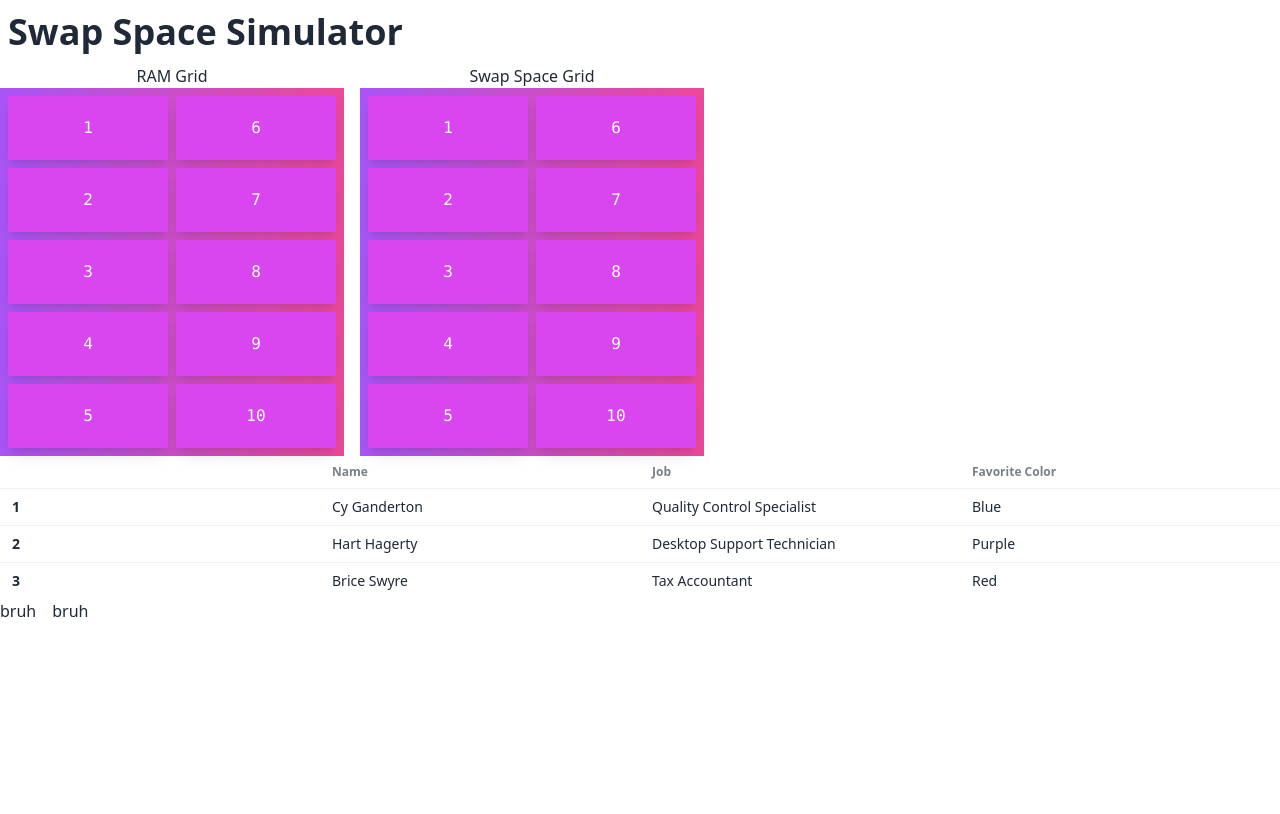
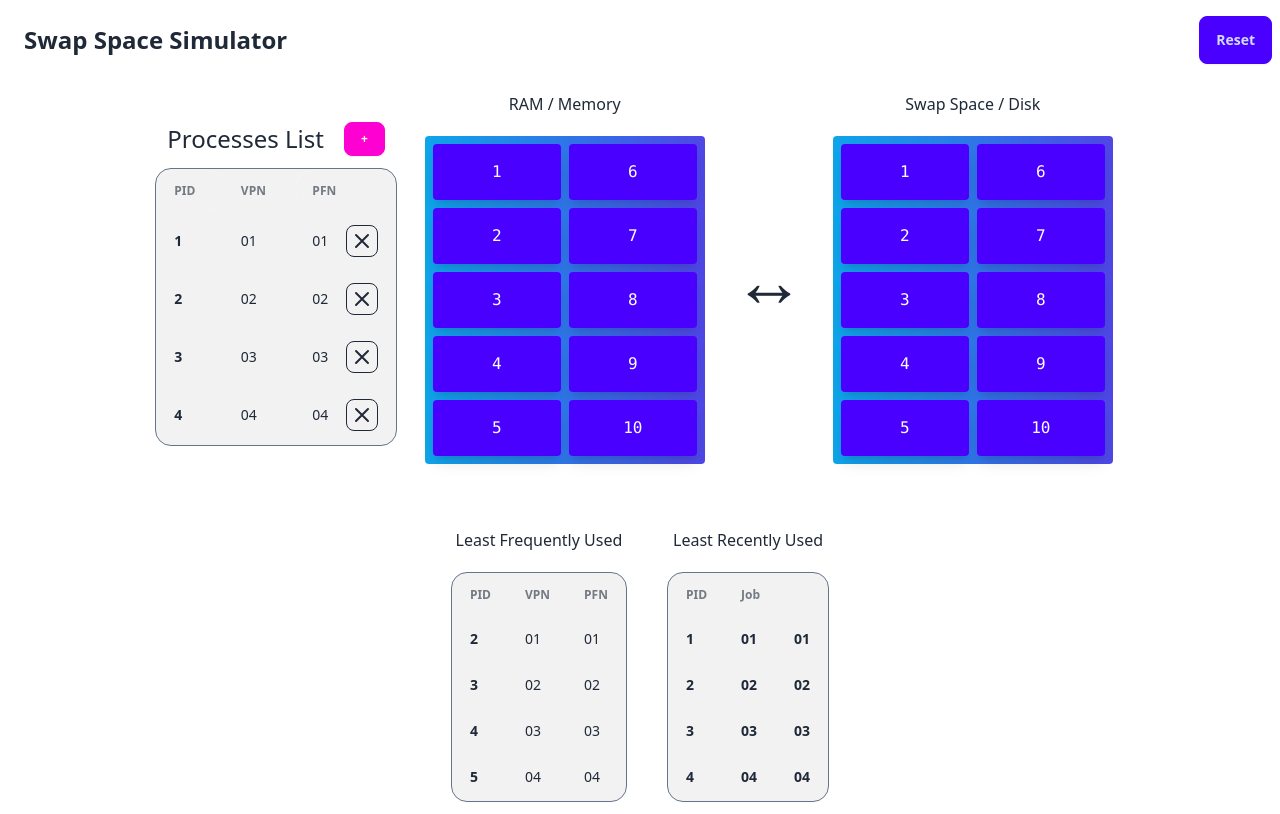
Before and after one commit to AsianTroglodyte/OS-Project, a SvelteKit app: page / in a window 1280 px wide. Built offline with nearby package versions, Linux system fonts and the light colour scheme.

Commit message:
made a lot of style changes + added functionality to add processes to process list

```diff
--- a/src/app.html
+++ b/src/app.html
@@ -9,8 +9,11 @@
 		<script src="https://cdn.tailwindcss.com"></script>
 	</head>
 	<header>
-		<div class="navbar bg-base-100" >
-			<a class="text-4xl font-semibold" >Swap Space Simulator</a>
+		<div class="flex navbar bg-base-100 flex-row" style="justify-content: space-between;">
+			<a class="text-2xl font-semibold p-4" >Swap Space Simulator</a>
+			<button class="btn btn-primary p-4">
+				Reset
+			</button>
 		</div>
 	</header>
 	<body data-sveltekit-preload-data="hover">
--- /dev/null
+++ b/src/components/LFUList.svelte
@@ -0,0 +1,30 @@
+<script>
+    // the default value is very important it allows for implicit
+    // typing. code refuses "any"
+    export let processes = [{PID: 0, VPN: "00", PFN: "00"}];
+</script>
+
+<div class="flex flex-col gap-5 m-3">
+    <h1 class = "text-center"> Least Frequently Used</h1>
+
+    <table class="table table-auto bg-base-200
+    border-separate border border-slate-500 ">
+        <!-- head -->
+        <thead>
+            <tr class = "w-24">
+                <th>PID</th>
+                <th>VPN</th>
+                <th>PFN</th>
+            </tr>
+        </thead>
+        <tbody>
+            {#each processes as process}
+                <tr>
+                    <th>{process.PID + 1}</th>
+                    <td>{process.VPN}</td>
+                    <td>{process.PFN}</td>
+                </tr>
+            {/each}
+        </tbody>
+    </table>
+</div>
--- /dev/null
+++ b/src/components/LRUList.svelte
@@ -0,0 +1,30 @@
+<script>
+    // the default value is very important it allows for implicit
+    // typing. code refuses "any"
+    export let processes = [{PID: 0, VPN: "00", PFN: "00"}];
+</script>
+
+<div class="flex flex-col gap-5 m-3">
+    <h1 class = "text-center"> Least Recently Used</h1>
+
+    <table class="table table-auto bg-base-200
+    border-separate border border-slate-500 ">
+
+        <!-- head -->
+        <thead>
+            <tr class = "w-24">
+                <th>PID</th>
+                <th>Job</th>
+            </tr>
+        </thead>
+        <tbody>
+            {#each processes as process}
+                <tr>
+                    <th class="bg-base-200  rounded-2xl">{process.PID}</th>
+                    <th class="bg-base-200  rounded-2xl">{process.VPN}</th>
+                    <th class="bg-base-200  rounded-2xl">{process.PFN}</th>
+                </tr>
+            {/each}
+        </tbody>
+    </table>
+</div>
--- a/src/components/ProcessList.svelte
+++ b/src/components/ProcessList.svelte
@@ -1,36 +1,55 @@
-<div class="overflow-x-auto">
-    <table class="table table-sm table-fixed">
+<script>
+    // the default value is very important it allows for implicit
+    // typing. code refuses "any"
+    export let processes = [{PID: 0, VPN: "00", PFN: "00"}];
+
+    let addProcess = () => {
+        processes = [...processes, {PID: processes.length + 1, VPN: "bruh", PFN:"bruh"}];
+        console.log(processes);
+    }
+</script>
+
+
+<div class="flex flex-col ">
+    <!-- Process Label -->
+    <div class="flex flex-row gap-5 m-3">
+        <h1 class="text-center content-center text-2xl">Processes List</h1>
+        <button
+            class="btn btn-secondary p-4 btn-xs content-center"
+            on:click={addProcess}>
+            +
+        </button>
+    </div>
+
+    <!-- Process list in the form of a table -->
+    <table class="table table-auto
+        border-separate border border-slate-500
+        table-pin-rows table-pin-cols
+        bg-base-200">
         <!-- head -->
         <thead>
-            <tr >
-                <th></th>
-                <th>Name</th>
-                <th>Job</th>
-                <th>Favorite Color</th>
+            <tr class="w-24">
+                <!-- rounded to make sure edges of table are not cut -->
+                <th class="bg-base-200  rounded-2xl">PID</th>
+                <th class="bg-base-200"> VPN</th>
+                <th class="bg-base-200  rounded-2xl">PFN</th>
             </tr>
         </thead>
+        <!-- Body -->
         <tbody>
-            <!-- row 1 -->
-            <tr>
-                <th>1</th>
-                <td>Cy Ganderton</td>
-                <td>Quality Control Specialist</td>
-                <td>Blue</td>
-            </tr>
-            <!-- row 2 -->
-            <tr>
-                <th>2</th>
-                <td>Hart Hagerty</td>
-                <td>Desktop Support Technician</td>
-                <td>Purple</td>
-            </tr>
-            <!-- row 3 -->
-            <tr>
-                <th>3</th>
-                <td>Brice Swyre</td>
-                <td>Tax Accountant</td>
-                <td>Red</td>
-            </tr>
+            {#each processes as process}
+                <tr>
+                    <!-- rounded to make sure edges of table are not cut -->
+                    <th class="bg-base-200 rounded-2xl">{process.PID}</th>
+                    <td>{process.VPN}</td>
+                    <td class="flex flex-row border-collapse  border-slate-500 rounded-2xl" style="justify-content: space-between;">
+                        <p class="content-center">{process.PFN}</p>
+                        <button class="btn btn-square btn-outline btn-sm ">
+                            <svg xmlns="http://www.w3.org/2000/svg" class="h-6 w-6" fill="none" viewBox="0 0 24 24" stroke="currentColor"><path stroke-linecap="round" stroke-linejoin="round" stroke-width="2" d="M6 18L18 6M6 6l12 12" /></svg>
+                        </button>
+                    </td>
+                </tr>
+            {/each}
         </tbody>
     </table>
 </div>
--- a/src/components/RAMGrid.svelte
+++ b/src/components/RAMGrid.svelte
@@ -2,14 +2,16 @@
     const contents = [1,2,3,4,5,6,7,8,9,10]
 </script>
 
-<div class="grid column;">
+<div class="flex flex-col gap-5 m-3">
     <h1 class = "text-center">
-        RAM Grid
+        RAM / Memory
     </h1>
 
-    <div class="grid grid-rows-5 grid-cols-2 grid-flow-col bg-gradient-to-r from-purple-500 to-pink-500 gap-2 p-2">
+    <div class="grid grid-rows-5 grid-cols-2 grid-flow-col bg-gradient-to-r bg-gradient-to-r from-sky-500 to-indigo-600 gap-2 p-2 rounded">
         {#each contents as content}
-            <div class="bg-fuchsia-500 w-40 h-16 text-white text-center content-center shadow-lg font-mono">{content}</div>
+            <div class="bg-primary w-32 h-14 text-white text-center content-center shadow-lg font-mono rounded">
+                {content}
+            </div>
         {/each}
     </div>
 </div>
--- a/src/components/SwapSpaceGrid.svelte
+++ b/src/components/SwapSpaceGrid.svelte
@@ -2,14 +2,14 @@
     const contents = [1,2,3,4,5,6,7,8,9,10]
 </script>
 
-<div class = "grid column">
+<div class = "grid column gap-5 m-3">
     <div class = "text-center">
-        Swap Space Grid
+        Swap Space / Disk
     </div>
 
-    <div class="grid grid-rows-5 grid-cols-2 grid-flow-col bg-gradient-to-r from-purple-500 to-pink-500 gap-2 p-2">
+    <div class="grid grid-rows-5 grid-cols-2 grid-flow-col bg-gradient-to-r from-sky-500 to-indigo-600 gap-2 p-2 rounded">
         {#each contents as content}
-            <div class="bg-fuchsia-500 w-40 h-16 text-white text-center content-center shadow-lg font-mono">{content}</div>
+            <div class="bg-primary w-32 h-14 text-white text-center content-center shadow-lg font-mono rounded">{content}</div>
         {/each}
     </div>
 </div>
--- a/src/lib/index.ts
+++ /dev/null
@@ -1 +0,0 @@
-// place files you want to import through the `$lib` alias in this folder.
--- a/src/routes/+page.svelte
+++ b/src/routes/+page.svelte
@@ -2,21 +2,29 @@
     import ProcessList from "../components/ProcessList.svelte";
     import RamGrid from "../components/RAMGrid.svelte";
     import SwapSpace from "../components/SwapSpaceGrid.svelte";
+    import LfuList from "../components/LFUList.svelte";
+    import LruList from "../components/LRUList.svelte";
+
+    let processes = [
+        {PID: 1, VPN: "01", PFN: "01"},
+        {PID: 2, VPN: "02", PFN: "02"},
+        {PID: 3, VPN: "03", PFN: "03"},
+        {PID: 4, VPN: "04", PFN: "04"},
+    ]
 </script>
 
 <!-- section for simulation -->
-<div class = "flex row class gap-4">
-    <RamGrid />
-    <SwapSpace />
-</div>
+<div class = "flex flex-col justify-center gap-10">
+    <div class = "flex flex-row gap-4 items-center justify-center">
+        <ProcessList processes={processes}/>
+        <RamGrid />
+        <span class = "text-7xl">&#8596;</span>
+        <SwapSpace />
+    </div>
 
-<ProcessList />
 
-<div class = "flex row class gap-4">
-    <div>
-        bruh
-    </div>
-    <div>
-        bruh
+    <div class = "flex flex-row	 gap-4 items-center justify-center">
+        <LfuList processes={processes}/>
+        <LruList processes={processes}/>
     </div>
 </div>
```
Also changed, not shown: src/lib/redo-arrow-symbol.svg (added).
